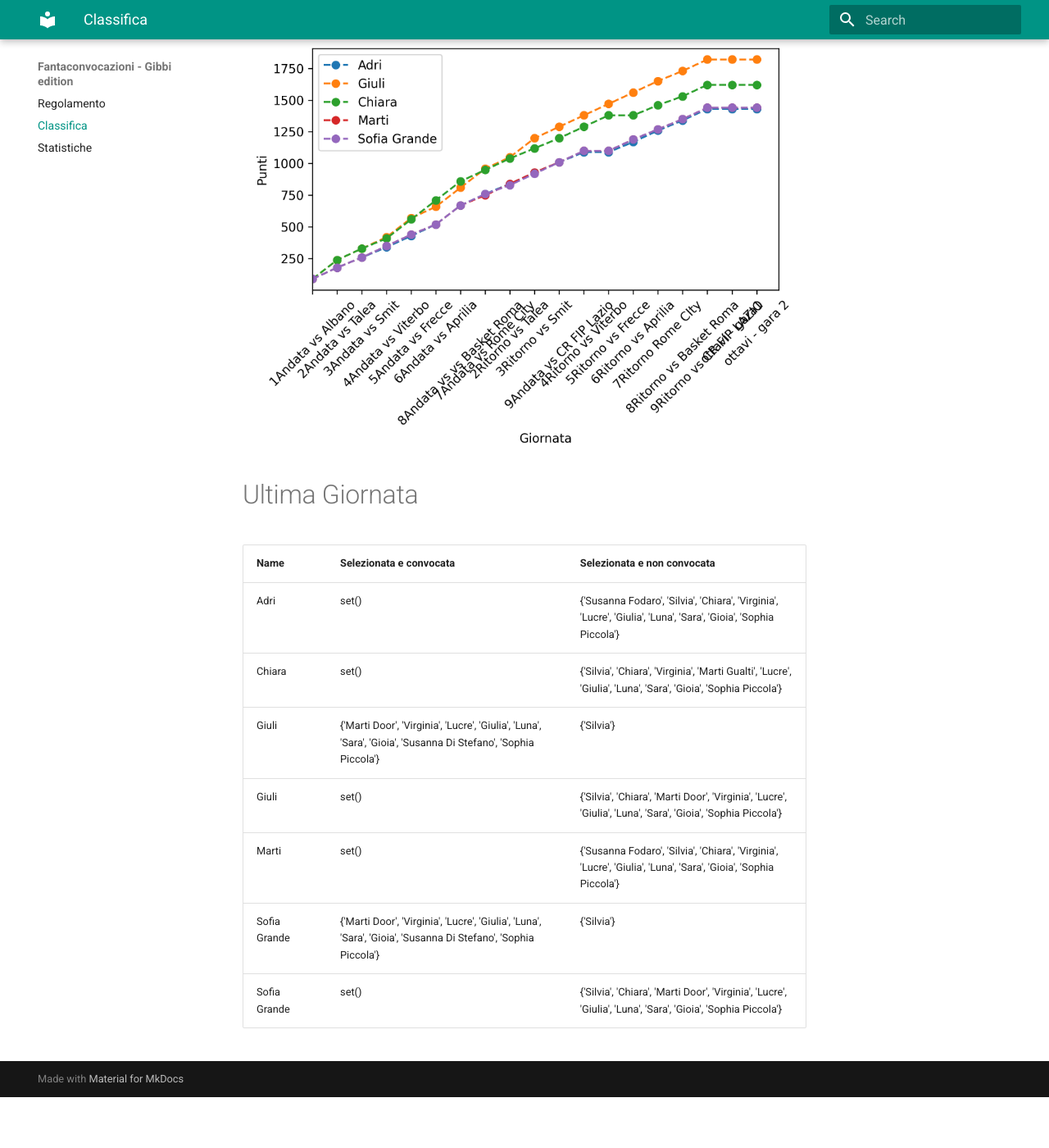
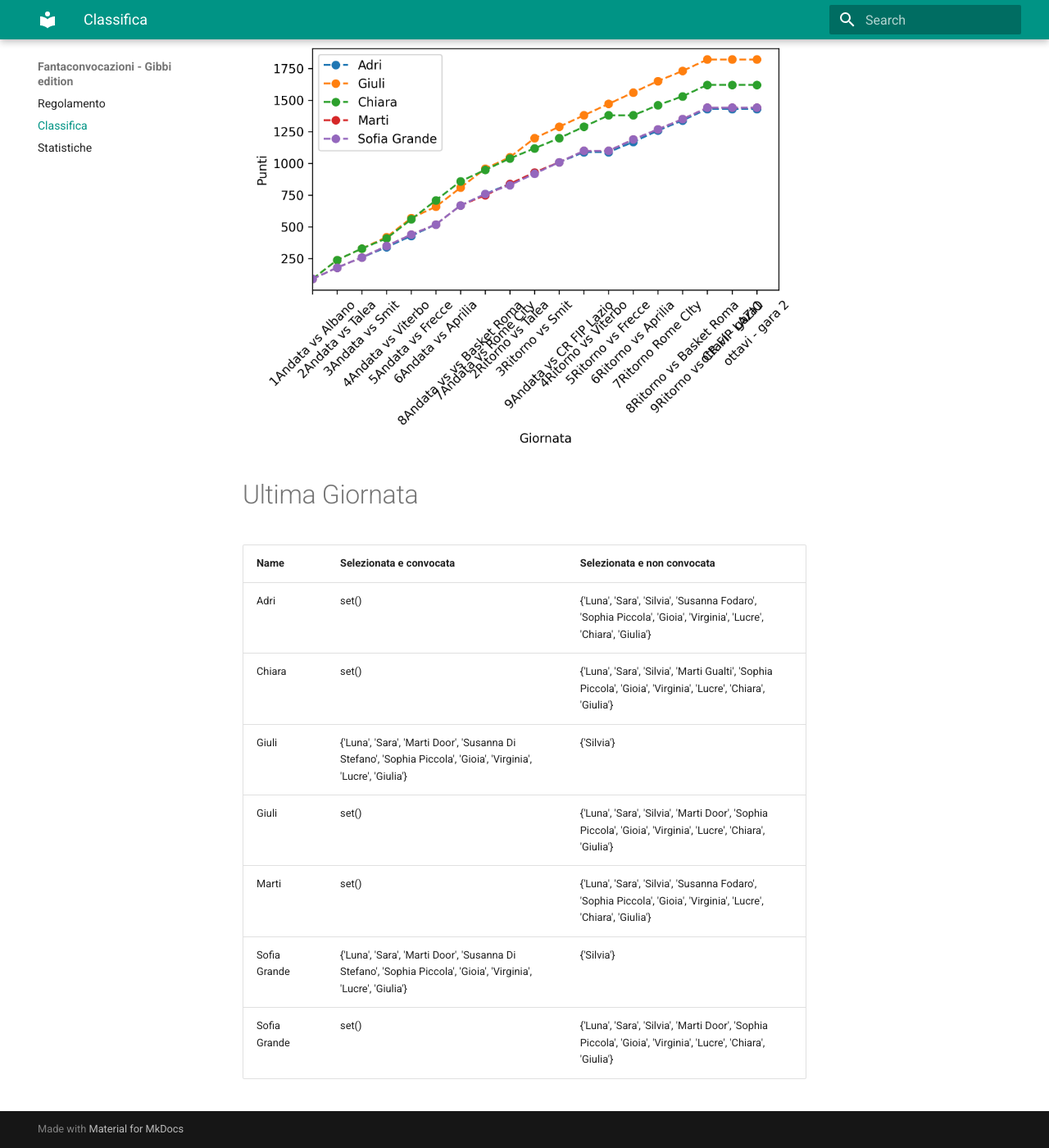
Before and after one commit to martinig94/fantagibbi, an MkDocs documentation site: the page built from docs/Classifica.md, in a window 1280 px wide and 1400 px high, scrolled down 565 px. Shown: the whole window at 82% size. Built offline with MkDocs 1.6.1 and Material for MkDocs 9.7.7, drawn with Linux system fonts in a browser that asks for light colours; before the commit the page ends 1903 px from its top, so only the background shows below that.

Commit message:
Auto-update from main.py

```diff
--- a/docs/Classifica.md
+++ b/docs/Classifica.md
@@ -18,11 +18,11 @@
 <!-- START_TABLE CORRECT -->
 | Name         | Selezionata e convocata                                                                                        | Selezionata e non convocata                                                                                      |
 |:-------------|:---------------------------------------------------------------------------------------------------------------|:-----------------------------------------------------------------------------------------------------------------|
-| Adri         | set()                                                                                                          | {'Susanna Fodaro', 'Silvia', 'Chiara', 'Virginia', 'Lucre', 'Giulia', 'Luna', 'Sara', 'Gioia', 'Sophia Piccola'} |
-| Chiara       | set()                                                                                                          | {'Silvia', 'Chiara', 'Virginia', 'Marti Gualti', 'Lucre', 'Giulia', 'Luna', 'Sara', 'Gioia', 'Sophia Piccola'}   |
-| Giuli        | {'Marti Door', 'Virginia', 'Lucre', 'Giulia', 'Luna', 'Sara', 'Gioia', 'Susanna Di Stefano', 'Sophia Piccola'} | {'Silvia'}                                                                                                       |
-| Giuli        | set()                                                                                                          | {'Silvia', 'Chiara', 'Marti Door', 'Virginia', 'Lucre', 'Giulia', 'Luna', 'Sara', 'Gioia', 'Sophia Piccola'}     |
-| Marti        | set()                                                                                                          | {'Susanna Fodaro', 'Silvia', 'Chiara', 'Virginia', 'Lucre', 'Giulia', 'Luna', 'Sara', 'Gioia', 'Sophia Piccola'} |
-| Sofia Grande | {'Marti Door', 'Virginia', 'Lucre', 'Giulia', 'Luna', 'Sara', 'Gioia', 'Susanna Di Stefano', 'Sophia Piccola'} | {'Silvia'}                                                                                                       |
-| Sofia Grande | set()                                                                                                          | {'Silvia', 'Chiara', 'Marti Door', 'Virginia', 'Lucre', 'Giulia', 'Luna', 'Sara', 'Gioia', 'Sophia Piccola'}     |
+| Adri         | set()                                                                                                          | {'Luna', 'Sara', 'Silvia', 'Susanna Fodaro', 'Sophia Piccola', 'Gioia', 'Virginia', 'Lucre', 'Chiara', 'Giulia'} |
+| Chiara       | set()                                                                                                          | {'Luna', 'Sara', 'Silvia', 'Marti Gualti', 'Sophia Piccola', 'Gioia', 'Virginia', 'Lucre', 'Chiara', 'Giulia'}   |
+| Giuli        | {'Luna', 'Sara', 'Marti Door', 'Susanna Di Stefano', 'Sophia Piccola', 'Gioia', 'Virginia', 'Lucre', 'Giulia'} | {'Silvia'}                                                                                                       |
+| Giuli        | set()                                                                                                          | {'Luna', 'Sara', 'Silvia', 'Marti Door', 'Sophia Piccola', 'Gioia', 'Virginia', 'Lucre', 'Chiara', 'Giulia'}     |
+| Marti        | set()                                                                                                          | {'Luna', 'Sara', 'Silvia', 'Susanna Fodaro', 'Sophia Piccola', 'Gioia', 'Virginia', 'Lucre', 'Chiara', 'Giulia'} |
+| Sofia Grande | {'Luna', 'Sara', 'Marti Door', 'Susanna Di Stefano', 'Sophia Piccola', 'Gioia', 'Virginia', 'Lucre', 'Giulia'} | {'Silvia'}                                                                                                       |
+| Sofia Grande | set()                                                                                                          | {'Luna', 'Sara', 'Silvia', 'Marti Door', 'Sophia Piccola', 'Gioia', 'Virginia', 'Lucre', 'Chiara', 'Giulia'}     |
 <!-- END_TABLE CORRECT -->
```
